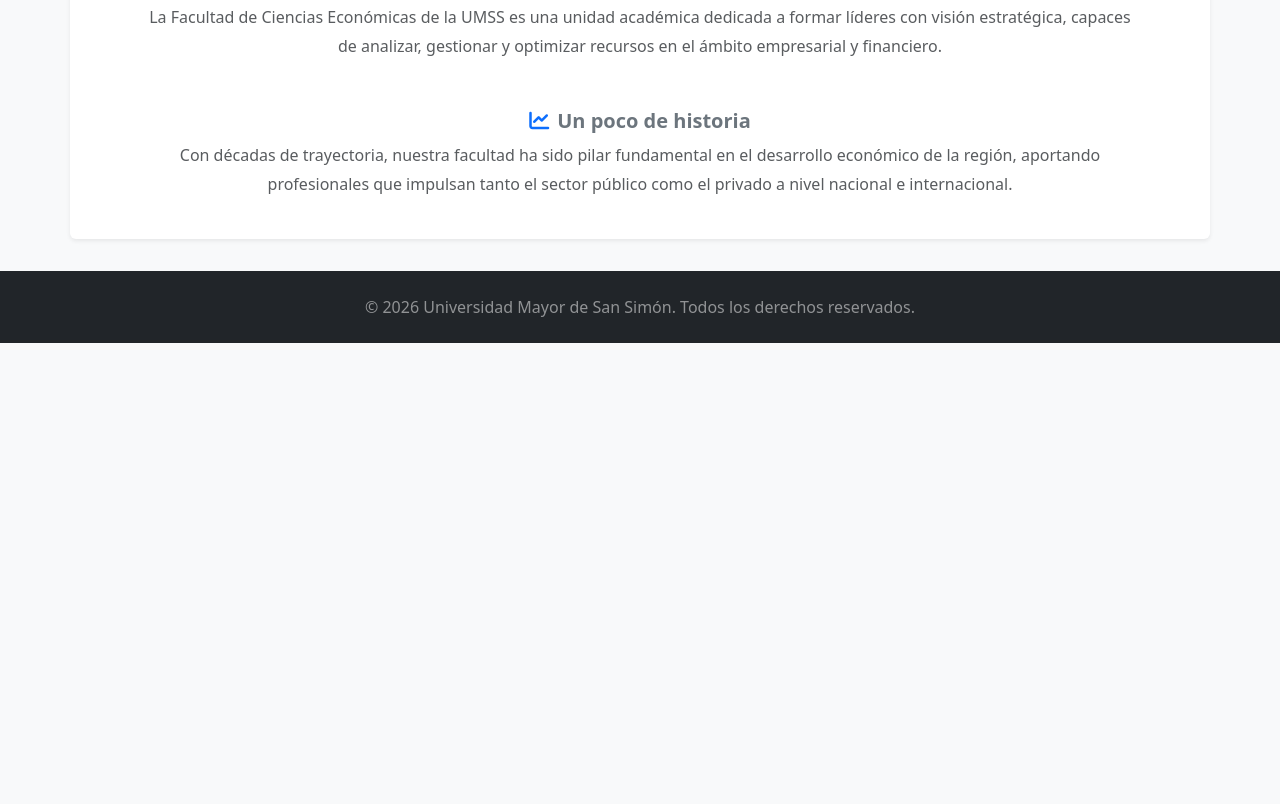
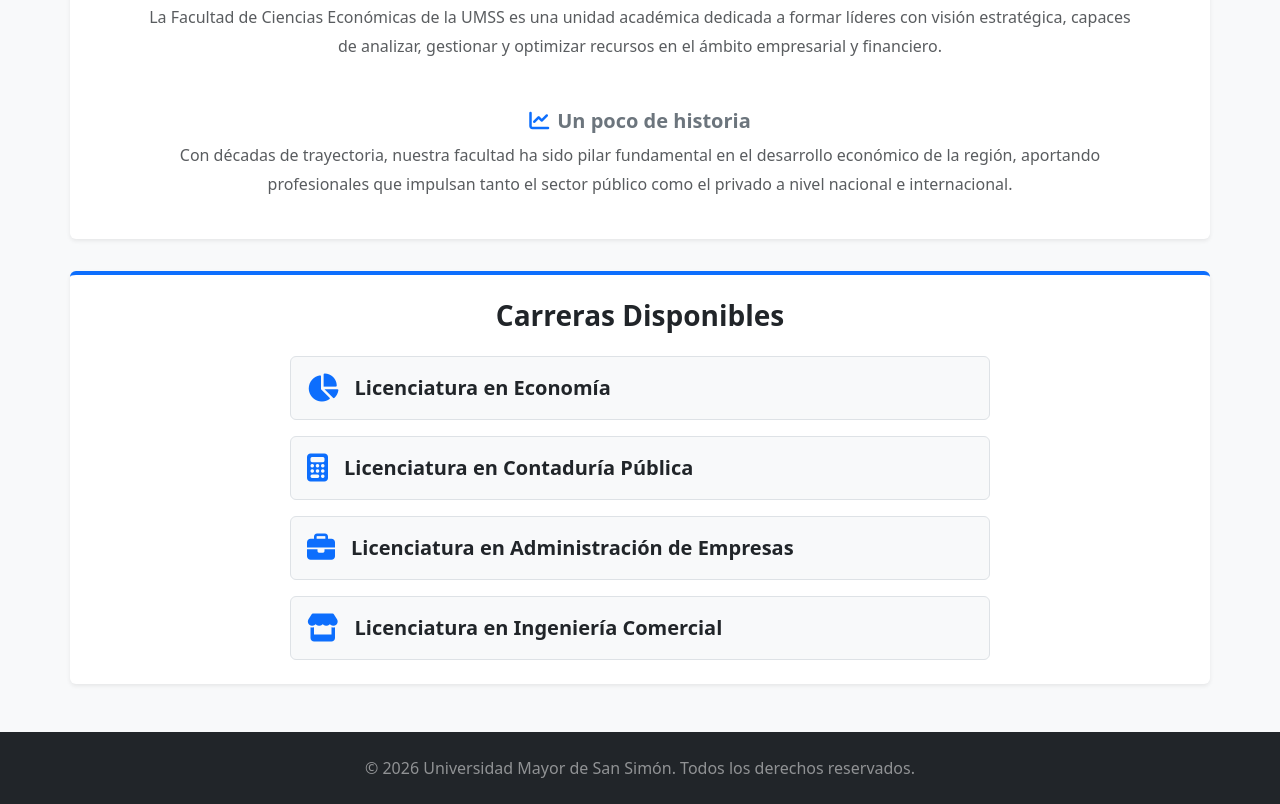
Before and after one commit to ag-cris21/gitgnore, a plain HTML site: page pages/carreras_facultades/carreras_eco.html in a window 1280 px wide. Shown: the part 838-1642 px from the top of the page. Before the commit the page ends 1181 px from the top, so only its background shows below. Drawn offline with nearby package versions, Linux system fonts and the light colour scheme.

Commit message:
feat: implement interactive list of available careers in carreras_eco.html

```diff
--- a/pages/carreras_facultades/carreras_eco.html
+++ b/pages/carreras_facultades/carreras_eco.html
@@ -62,7 +62,32 @@
         </p>
     </section>
 
-    <!-- AQUÍ IRÁN LAS CARRERAS (Commit 3) -->
+    <!-- 🔹 CARRERAS -->
+    <section class="container p-4 bg-white shadow-sm rounded border-top border-primary border-4 mb-5">
+        <h3 class="text-center mb-4 fw-bold">Carreras Disponibles</h3>
+
+        <div class="d-flex flex-column gap-3 align-items-center">
+            <div class="w-100 p-3 bg-light rounded d-flex align-items-center border" style="max-width: 700px;">
+                <i class="fa-solid fa-chart-pie text-primary fs-3 me-3"></i>
+                <span class="fw-bold text-dark fs-5">Licenciatura en Economía</span>
+            </div>
+
+            <div class="w-100 p-3 bg-light rounded d-flex align-items-center border" style="max-width: 700px;">
+                <i class="fa-solid fa-calculator text-primary fs-3 me-3"></i>
+                <span class="fw-bold text-dark fs-5">Licenciatura en Contaduría Pública</span>
+            </div>
+
+            <div class="w-100 p-3 bg-light rounded d-flex align-items-center border" style="max-width: 700px;">
+                <i class="fa-solid fa-briefcase text-primary fs-3 me-3"></i>
+                <span class="fw-bold text-dark fs-5">Licenciatura en Administración de Empresas</span>
+            </div>
+
+            <div class="w-100 p-3 bg-light rounded d-flex align-items-center border" style="max-width: 700px;">
+                <i class="fa-solid fa-store text-primary fs-3 me-3"></i>
+                <span class="fw-bold text-dark fs-5">Licenciatura en Ingeniería Comercial</span>
+            </div>
+        </div>
+    </section>
 
     <!-- 🔹 FOOTER ESTÁTICO -->
     <footer class="bg-dark text-white text-center py-4 mt-auto">
```
